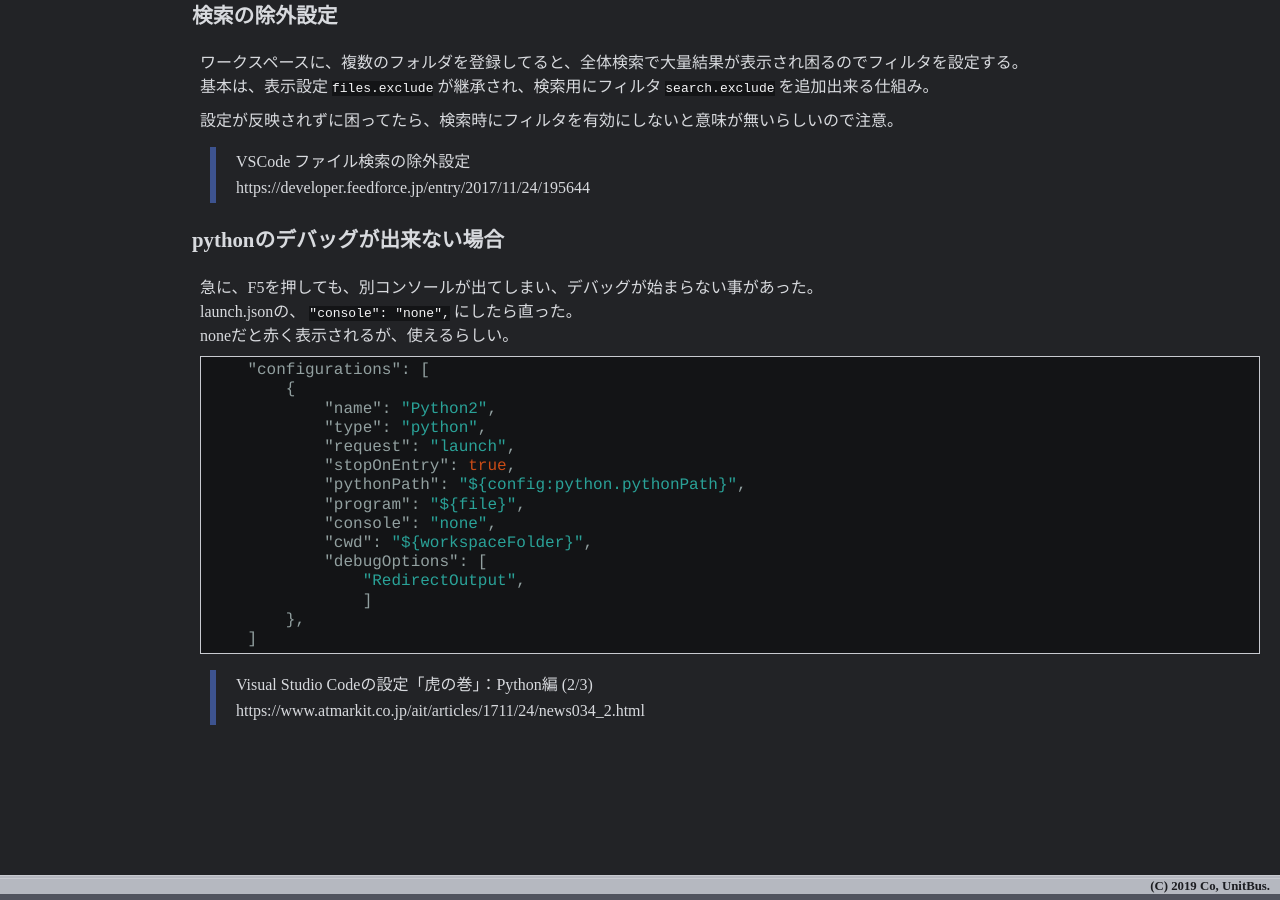
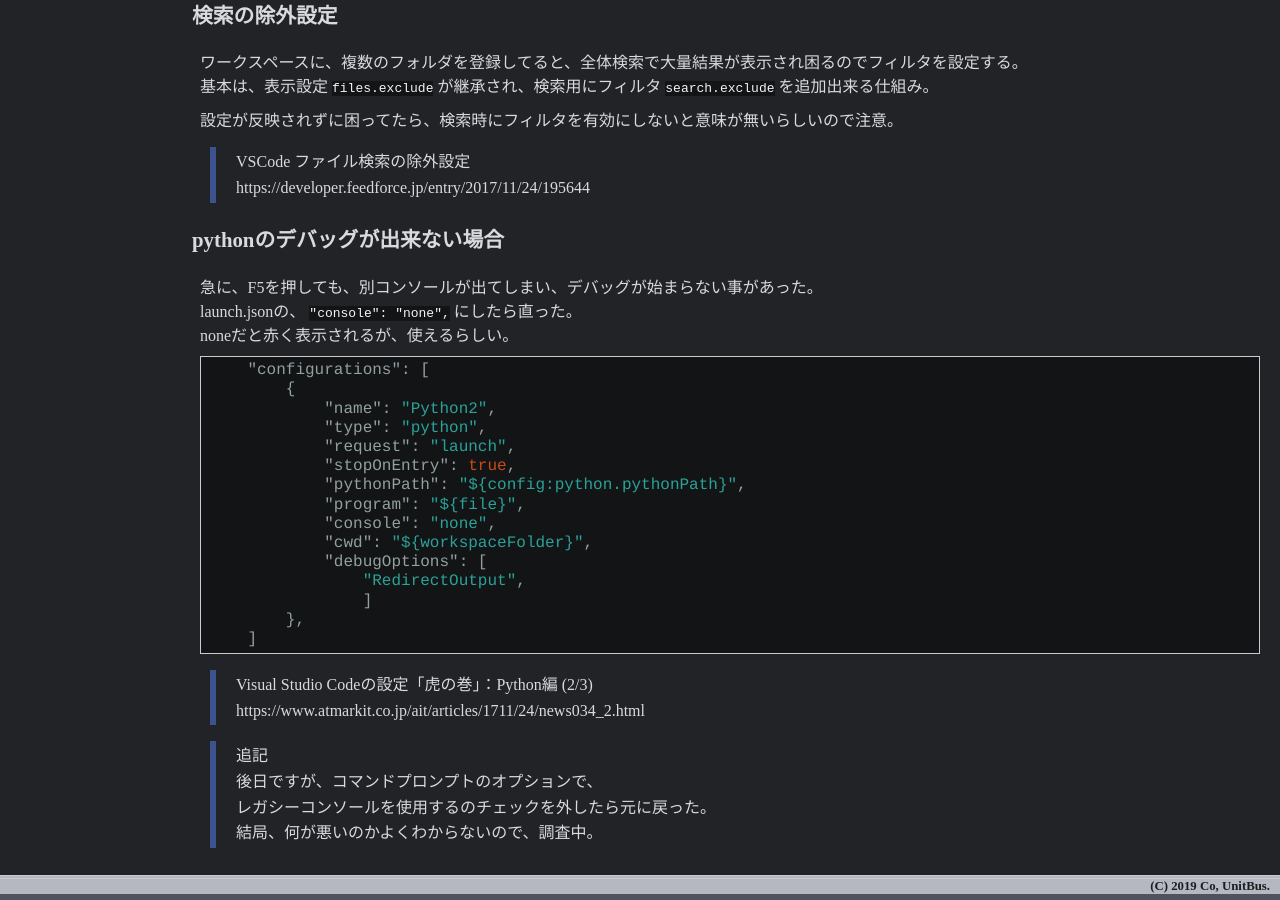
Before and after one commit to unitbus/unitbus.github.io, a Jekyll site: the page built from pages/vscode.md, in a window 1280 px wide and 900 px high, scrolled down 1069 px. Built offline with Jekyll 4.4.1, drawn with Linux system fonts in a browser that asks for light colours.

Commit message:
Update vscode.md

```diff
--- a/pages/vscode.md
+++ b/pages/vscode.md
@@ -92,3 +92,8 @@ noneだと赤く表示されるが、使えるらしい。
 
 > Visual Studio Codeの設定「虎の巻」：Python編 (2/3)
 https://www.atmarkit.co.jp/ait/articles/1711/24/news034_2.html
+
+> 追記
+後日ですが、コマンドプロンプトのオプションで、
+レガシーコンソールを使用するのチェックを外したら元に戻った。
+結局、何が悪いのかよくわからないので、調査中。
```
